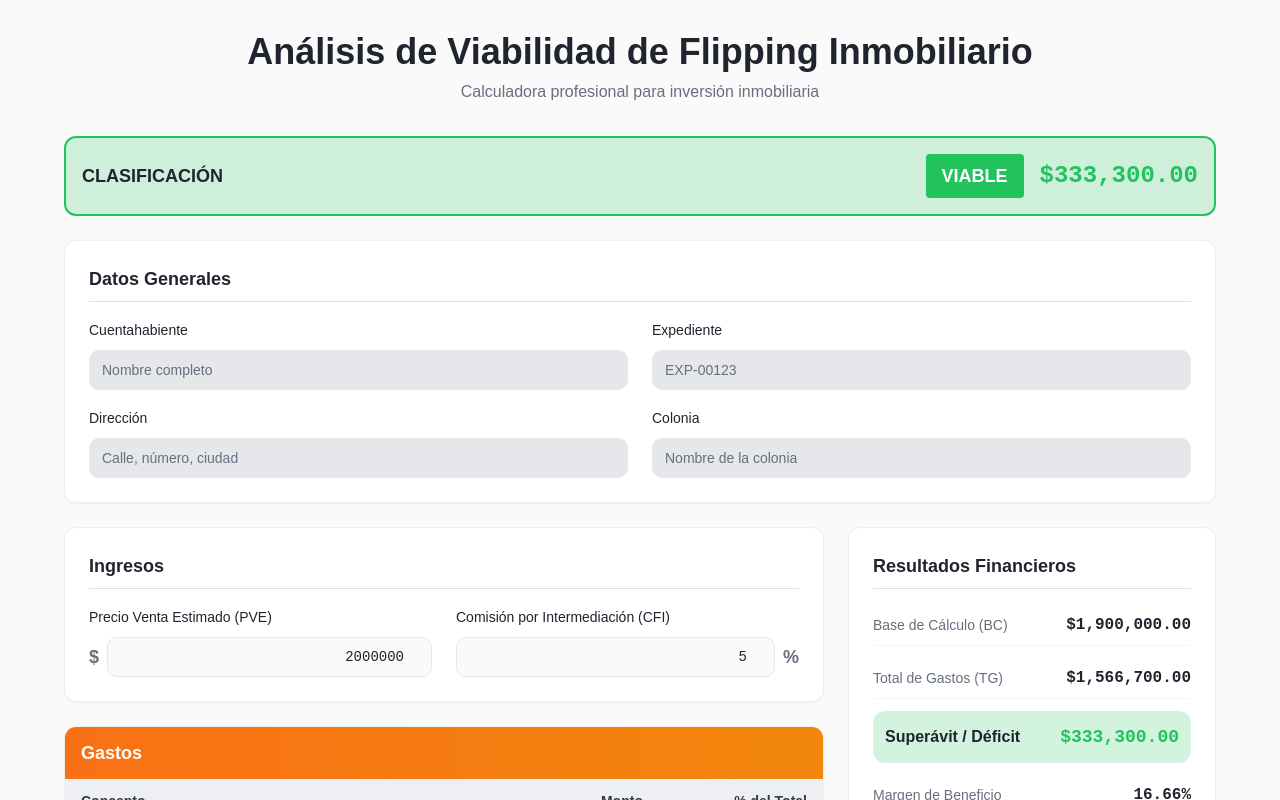
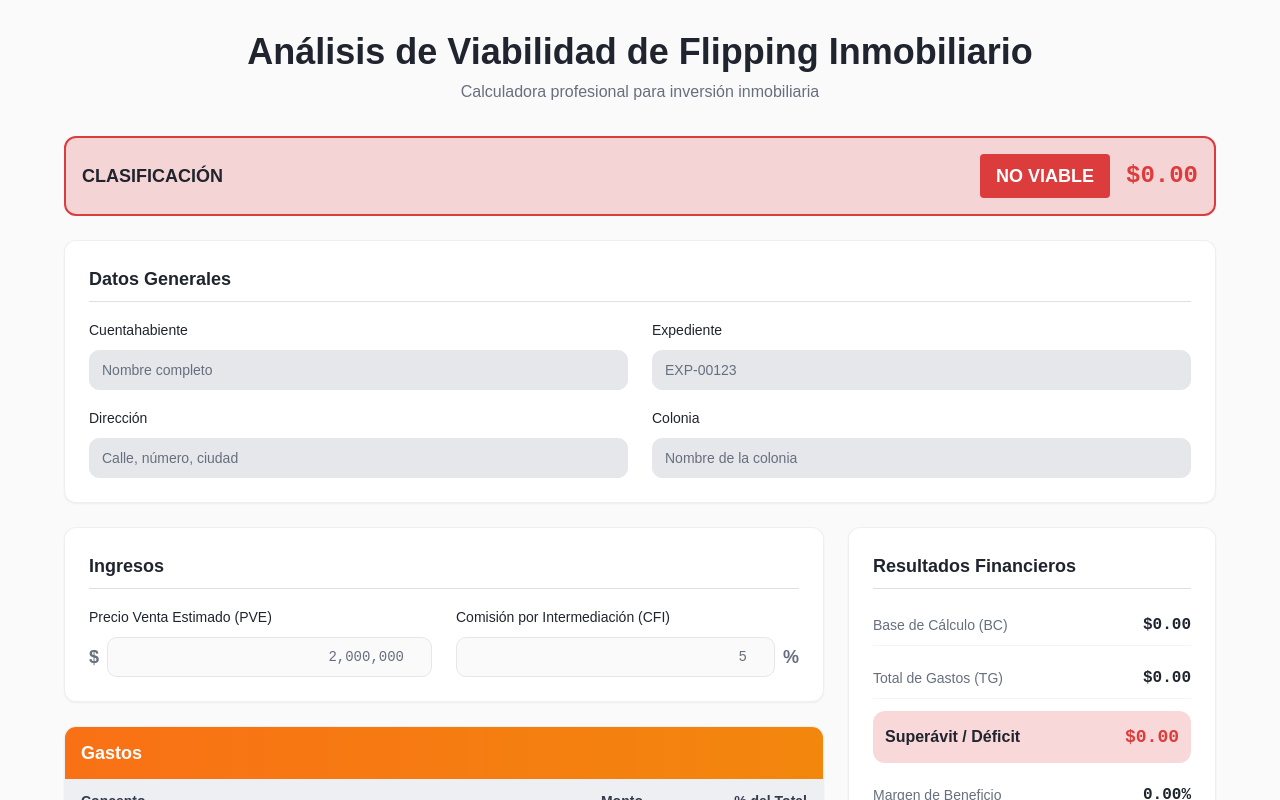
Before and after one commit to QAntonio19/calculadora-de-viabilidad, a React (Vite) app: page / in a window 1280 px wide. Shown: the top 800 px of the page. Built offline with nearby package versions, Linux system fonts and the light colour scheme; the HTML template or start-up script is replaced by a standard one.

Commit message:
Dejar inputs vacios por defecto

```diff
--- a/src/pages/Index.tsx
+++ b/src/pages/Index.tsx
@@ -21,21 +21,21 @@ interface PropertyData {
 }
 
 const INITIAL_EXPENSES: Expense[] = [
-  { id: "hipoteca", name: "Compra / Hipoteca", amount: 1200000 },
-  { id: "remodelacion", name: "Remodelación", amount: 250000 },
-  { id: "reembolso", name: "Reembolso Propietario", amount: 50000 },
-  { id: "gestion", name: "Gestión de Crédito", amount: 15000 },
-  { id: "predial", name: "Predial", amount: 8000 },
-  { id: "agua", name: "Agua", amount: 1200 },
-  { id: "luz", name: "Electricidad", amount: 2500 },
-  { id: "avaluo", name: "Avalúo / Planos", amount: 10000 },
+  { id: "hipoteca", name: "Compra / Hipoteca", amount: 0 },
+  { id: "remodelacion", name: "Remodelación", amount: 0 },
+  { id: "reembolso", name: "Reembolso Propietario", amount: 0 },
+  { id: "gestion", name: "Gestión de Crédito", amount: 0 },
+  { id: "predial", name: "Predial", amount: 0 },
+  { id: "agua", name: "Agua", amount: 0 },
+  { id: "luz", name: "Electricidad", amount: 0 },
+  { id: "avaluo", name: "Avalúo / Planos", amount: 0 },
   { id: "isr", name: "ISR (Opcional)", amount: 0 },
-  { id: "contingencia", name: "Contingencia / Otros", amount: 30000 },
+  { id: "contingencia", name: "Contingencia / Otros", amount: 0 },
 ];
 
 const Index = () => {
-  const [salePrice, setSalePrice] = useState<number>(2000000);
-  const [commissionPercentage, setCommissionPercentage] = useState<number>(5);
+  const [salePrice, setSalePrice] = useState<number>(0);
+  const [commissionPercentage, setCommissionPercentage] = useState<number>(0);
   const [expenses, setExpenses] = useState<Expense[]>(INITIAL_EXPENSES);
   const [propertyData, setPropertyData] = useState<PropertyData>({
     accountHolder: "",
```
